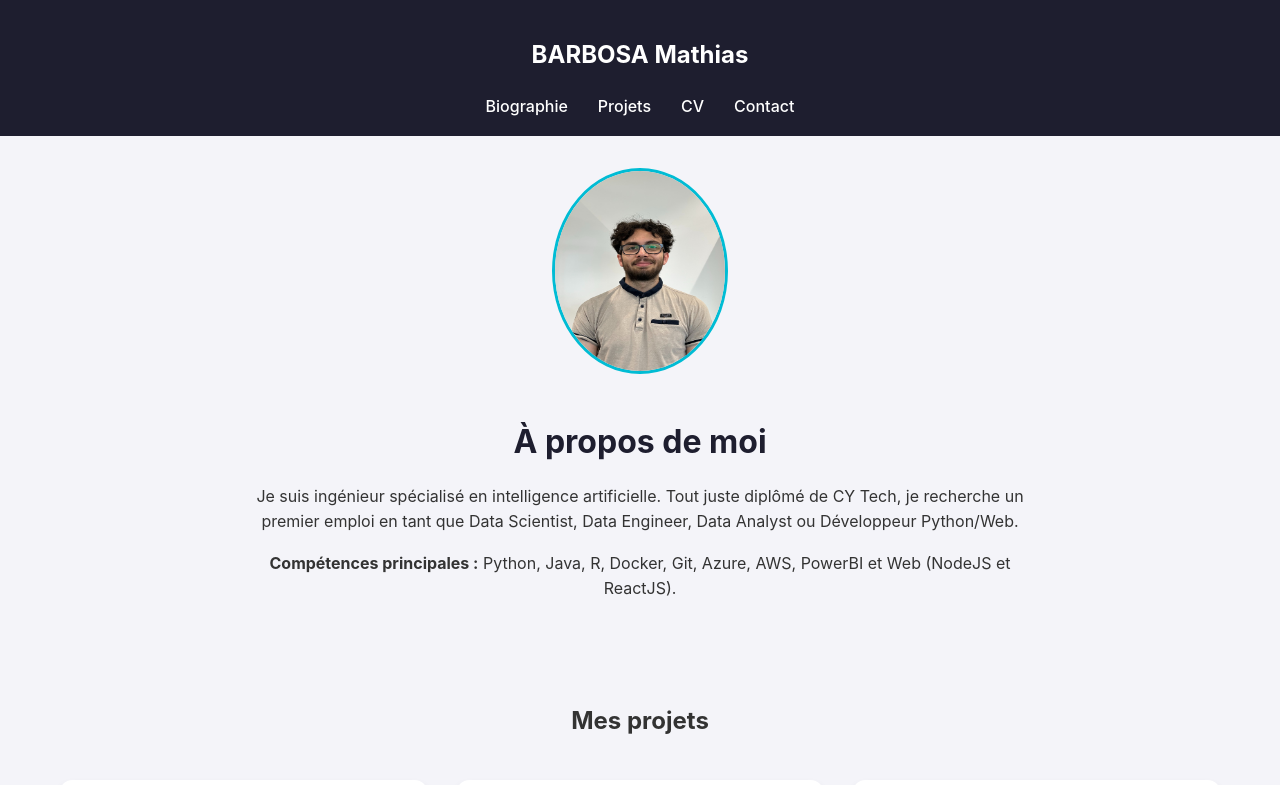
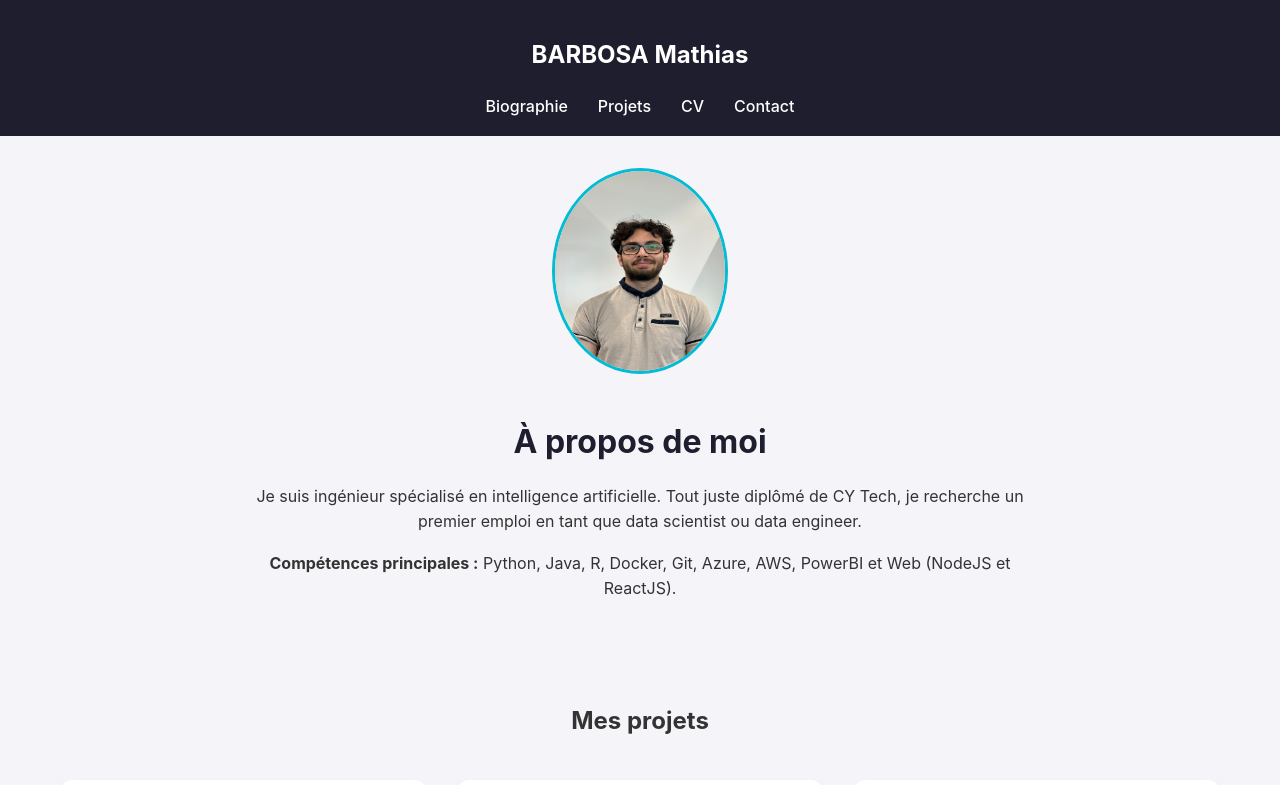
Before and after one commit to Fyoken/portefolio, a React (Create React App) app: page / in a window 1280 px wide. Shown: the top 785 px of the page. Built offline with nearby package versions, Linux system fonts and the light colour scheme.

Commit message:
Updating bio

```diff
--- a/src/components/About.js
+++ b/src/components/About.js
@@ -12,7 +12,7 @@ function About() {
         <div style={styles.textContainer}>
           <h2 style={styles.title}>À propos de moi</h2>
           <p style={styles.text}>
-            Je suis ingénieur spécialisé en intelligence artificielle. Tout juste diplômé de CY Tech, je recherche un premier emploi en tant que Data Scientist, Data Engineer, Data Analyst ou Développeur Python/Web.
+            Je suis ingénieur spécialisé en intelligence artificielle. Tout juste diplômé de CY Tech, je recherche un premier emploi en tant que data scientist ou data engineer.
           </p>
           <p style={styles.text}>
             <strong>Compétences principales :</strong> Python, Java, R, Docker, Git, Azure, AWS, PowerBI et Web (NodeJS et ReactJS).
```
Also changed, not shown: 8 other files (tests, documents, lock files or other folders).
